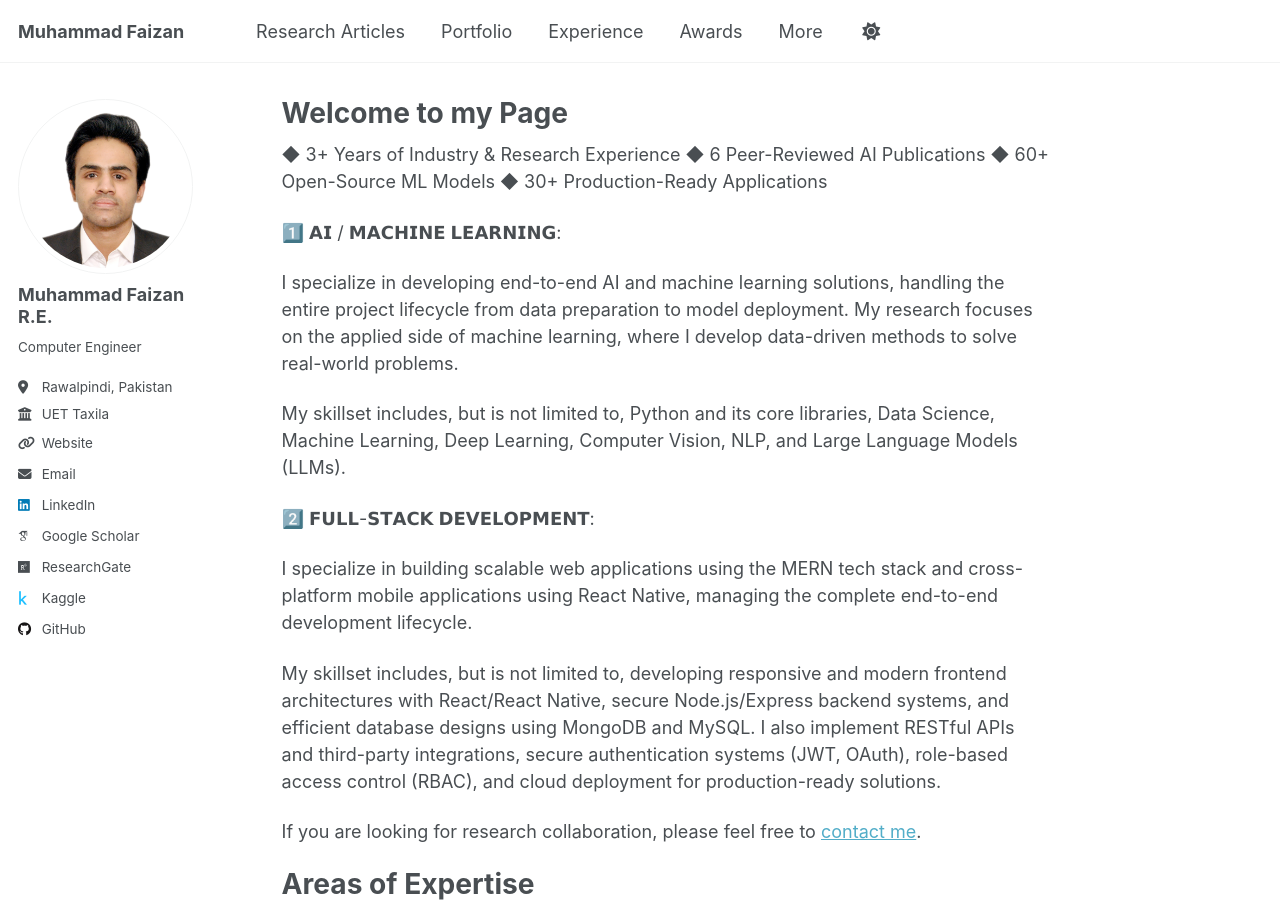
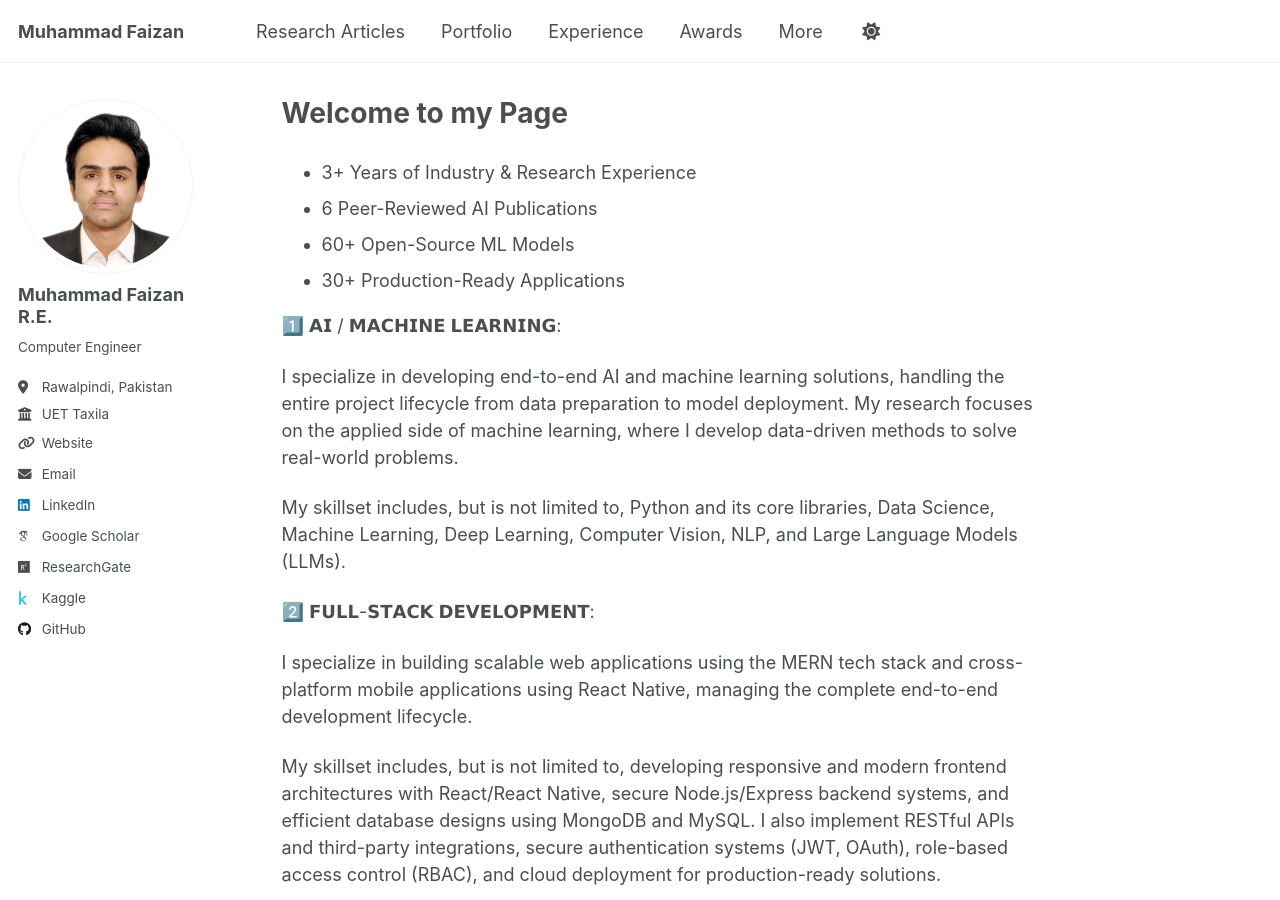
Before and after one commit to MuhammadFaizan99/MuhammadFaizan99.github.io, a Jekyll site: the page built from _pages/about.md, in a window 1280 px wide and 900 px high. Built offline with Jekyll 4.4.1, drawn with Linux system fonts in a browser that asks for light colours; some web fonts are replaced; a script that is not in the unit is left out.

```diff
--- a/_pages/about.md
+++ b/_pages/about.md
@@ -7,10 +7,10 @@ redirect_from:
   - /about.html
 ---
 
-◆ 3+ Years of Industry & Research Experience
-◆ 6 Peer-Reviewed AI Publications
-◆ 60+ Open-Source ML Models
-◆ 30+ Production-Ready Applications
+- 3+ Years of Industry & Research Experience
+- 6 Peer-Reviewed AI Publications
+- 60+ Open-Source ML Models
+- 30+ Production-Ready Applications
 
 1️⃣ 𝗔𝗜 / 𝗠𝗔𝗖𝗛𝗜𝗡𝗘 𝗟𝗘𝗔𝗥𝗡𝗜𝗡𝗚:
 
```
